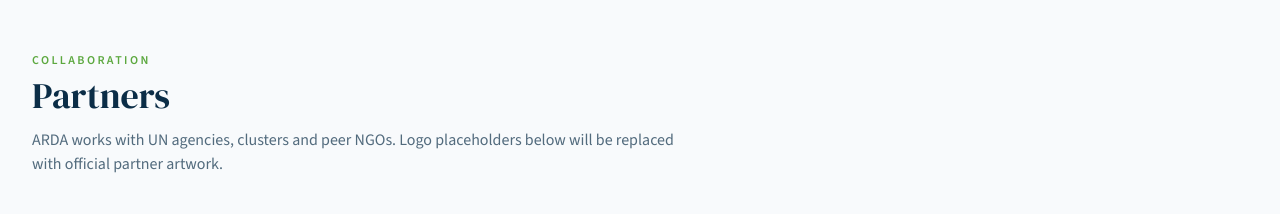
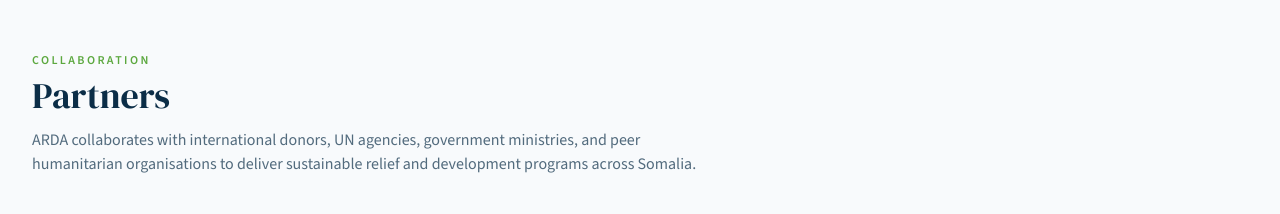
Before and after one commit to suubow65-glitch/arda-website, a Next.js app: page / in a window 1280 px wide. Shown: the part 4240-4454 px from the top of the page. Built offline with nearby package versions, Linux system fonts and the light colour scheme; no server answers; the database is empty.

Commit message:
Fix partner logo image display and update partners section subheading

```diff
--- a/app/page.tsx
+++ b/app/page.tsx
@@ -81,8 +81,9 @@
           <p className="section-kicker">Collaboration</p>
           <h2 className="mt-2 font-display text-3xl sm:text-4xl">Partners</h2>
           <p className="mt-3 max-w-2xl text-navy/70">
-            ARDA works with UN agencies, clusters and peer NGOs. Logo
-            placeholders below will be replaced with official partner artwork.
+            ARDA collaborates with international donors, UN agencies, government
+            ministries, and peer humanitarian organisations to deliver
+            sustainable relief and development programs across Somalia.
           </p>
           <div className="mt-10">
             <PartnersSection />
--- a/components/PartnersSection.tsx
+++ b/components/PartnersSection.tsx
@@ -13,8 +13,12 @@
 
   return (
     <div className="grid grid-cols-2 gap-4 sm:grid-cols-3 lg:grid-cols-6">
-      {partners.map((partner) =>
-        partner.logoUrl ? (
+      {partners.map((partner) => {
+        const logo =
+          partner.logoUrl ||
+          (partner as { logo_url?: string }).logo_url ||
+          "";
+        return logo ? (
           <a
             key={partner.id}
             href={partner.websiteUrl || "#"}
@@ -24,9 +28,9 @@
           >
             {/* eslint-disable-next-line @next/next/no-img-element */}
             <img
-              src={partner.logoUrl}
+              src={logo}
               alt={partner.name}
-              className="h-14 w-auto object-contain"
+              className="mb-2 h-12 max-w-[150px] object-contain"
             />
           </a>
         ) : (
@@ -39,8 +43,8 @@
             </span>
             <span className="mt-1 text-[11px] text-navy/55">{partner.name}</span>
           </div>
-        )
-      )}
+        );
+      })}
     </div>
   );
 }
```
